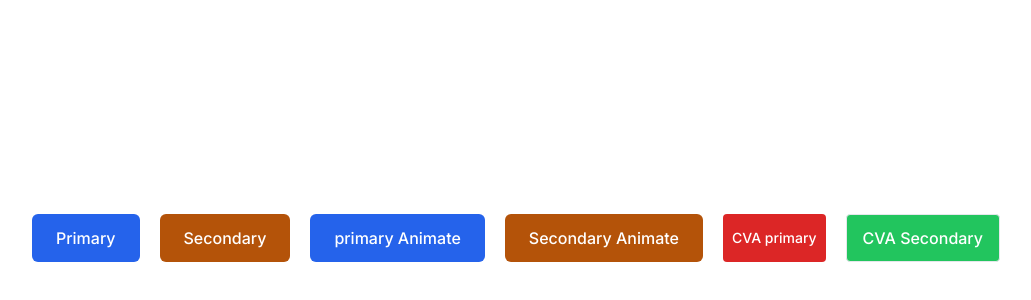
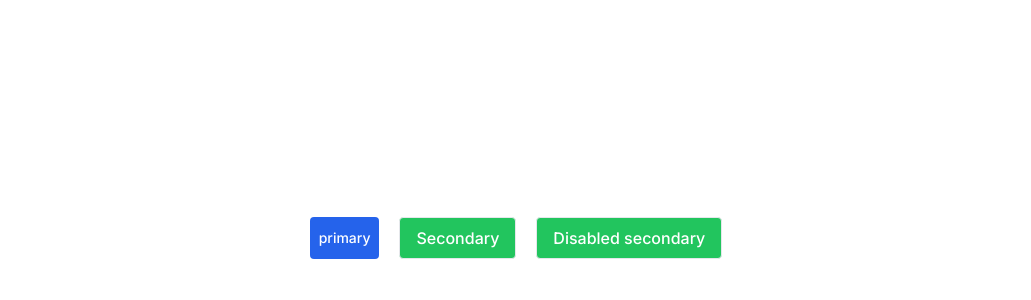
Before and after one commit to Samiislam851/NextJs-recap, a Next.js app: page / in a window 1280 px wide. Shown: the part 162-462 px from the top of the page, without its empty margins (124-1155 px from the left). Built offline with nearby package versions, Linux system fonts and the light colour scheme.

Commit message:
clx and cva combined in Cva button component

```diff
--- a/src/app/page.tsx
+++ b/src/app/page.tsx
@@ -9,17 +9,13 @@ const page = (props: Props) => {
     <div className='w-screen h-screen flex justify-center items-center'>
 
       <div className='flex gap-5'>
-        <CustomButton type={'primary'} > Primary</CustomButton>
-        <CustomButton type={'secondary'} > Secondary</CustomButton>
-        <CustomButton type={'primary'} animate={true}> primary Animate </CustomButton>
-        <CustomButton type={'secondary'} animate={true}> Secondary Animate </CustomButton>
-
 
 
         {/* CVA button */}
 
-        <CvaButton intent='primary' size='small'>CVA primary</CvaButton>
-        <CvaButton intent='secondary' size='medium'>CVA Secondary</CvaButton>
+        <CvaButton intent='primary' size='small'>primary</CvaButton>
+        <CvaButton intent='secondary' size='medium' animate={true} > Secondary</CvaButton>
+        <CvaButton intent='secondary' size='medium' disabled={true} > Disabled secondary</CvaButton>
 
 
       </div>
--- a/src/components/UI/CvaButton.tsx
+++ b/src/components/UI/CvaButton.tsx
@@ -1,10 +1,15 @@
 'use client'
 import { cva } from "class-variance-authority";
+import clsx from "clsx";
 import React, { ReactNode } from 'react'
+
+
 interface ButtonProps {
-    intent: 'primary' | 'secondary',
+    intent?: 'primary' | 'secondary',
     size: 'small' | 'medium',
-    children: ReactNode
+    children: ReactNode,
+    disabled?: boolean,
+    animate?: boolean
 }
 
 
@@ -13,7 +18,7 @@ const button = cva(
     {
         variants: {
             intent: {
-                primary: ['bg-red-600', 'border-transparent'],
+                primary: ['bg-blue-600', 'border-transparent'],
                 secondary: ['bg-green-500']
             },
             size: {
@@ -25,13 +30,18 @@ const button = cva(
     }
 )
 
-const CvaButton = ({ children, intent, size }: ButtonProps) => {
+const CvaButton = ({ children, intent, size, disabled = false, animate = false }: ButtonProps) => {
 
-    const buttonClasses = button({ intent, size });
-    console.log(buttonClasses);
+    const dynamicClasses = button({ intent, size });
+
+    const additionalClasses = clsx({
+        'disabled': disabled === true,
+        'transition-all duration-300 ease-in-out hover:shadow-xl hover:scale-105': animate === true
+    })
+    const combinedClasses = dynamicClasses + ' ' + additionalClasses
 
 
-    return <button className={buttonClasses}>{children}</button>
+    return <button className={combinedClasses}>{children}</button>
 
 }
 
```
